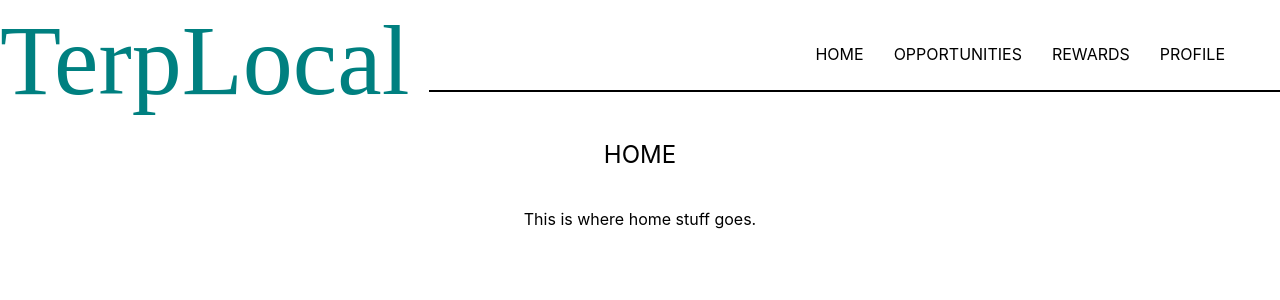
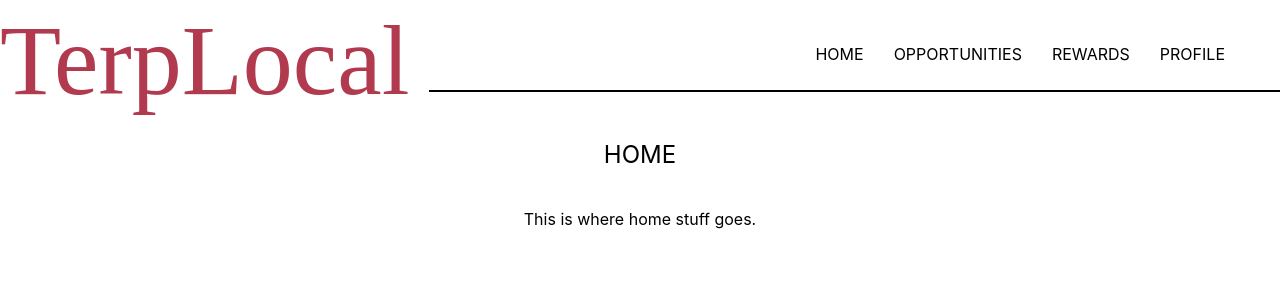
Before and after one commit to Cadoodlii/TerpLocal, a React (Create React App) app: page / in a window 1280 px wide. Shown: the top 300 px of the page. Built offline with nearby package versions, Linux system fonts and the light colour scheme.

Commit message:
changed logo color

```diff
--- a/src/components/common/header/Header.css
+++ b/src/components/common/header/Header.css
@@ -19,7 +19,7 @@
   }
 
   .header-logo {
-    color: teal;
+    color: rgb(177, 58, 78);
     text-decoration: inherit;
     font-family: 'Times New Roman', Times, serif;
     font-size: 100px;
```
